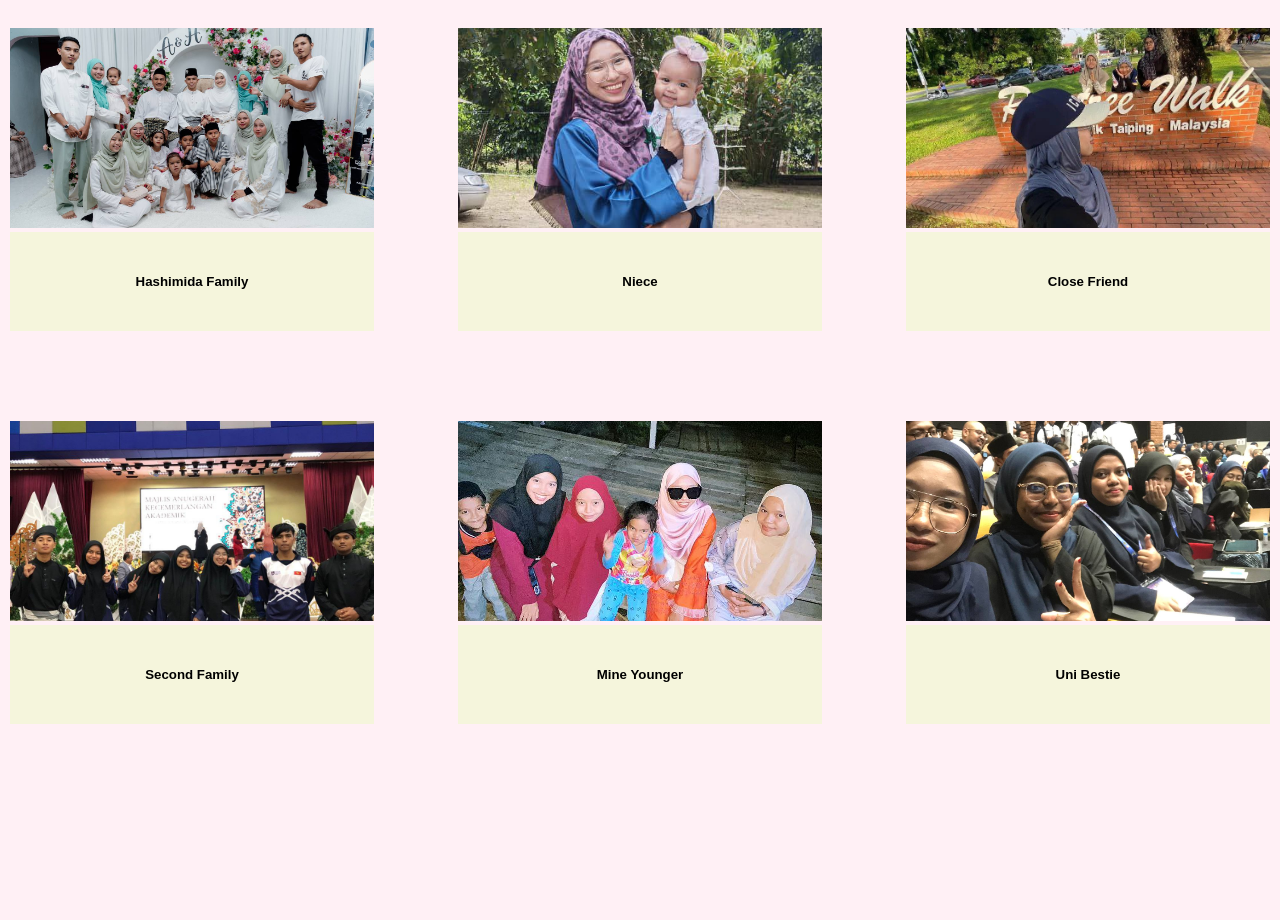
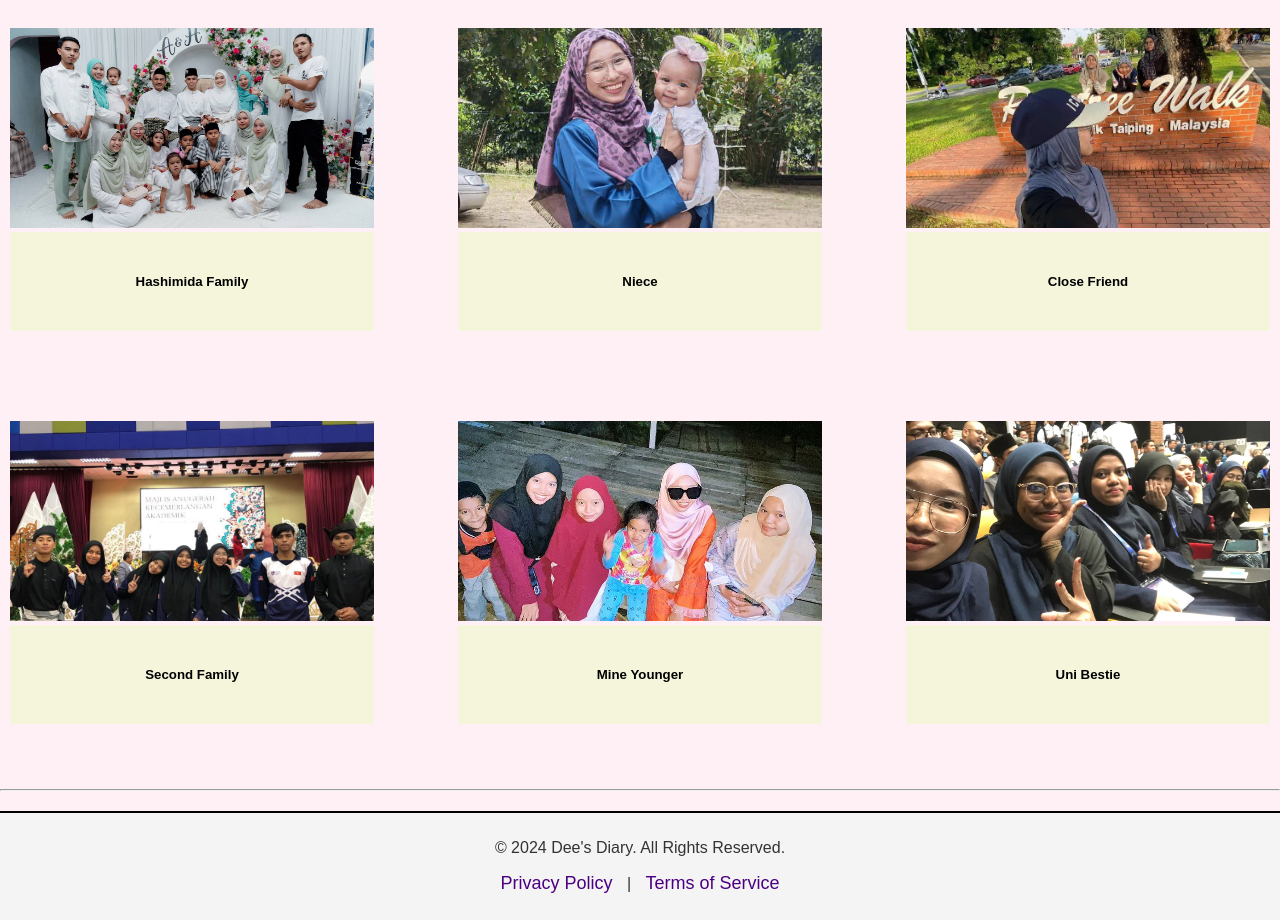
Before and after one commit to Dalilatul/Dee-s-Diary, a plain HTML site: page gallery.html in a window 1280 px wide. Shown: the part 348-1268 px from the top of the page. Before the commit the page ends 1117 px from the top, so only its background shows below. Drawn offline with Linux system fonts and the light colour scheme.

Commit message:
Update gallery.html
footer gallery

```diff
--- a/gallery.html
+++ b/gallery.html
@@ -136,6 +136,26 @@
         .w3-container h5 {
             text-align: center;
         }
+
+        /* Footer Styling */
+        footer {
+            background-color: #f4f4f4;
+            color: #333;
+            text-align: center;
+            padding: 10px 0;
+            border-top: 2px solid black;
+            margin-top: 20px;
+        }
+
+        footer a {
+            color: #4b0082;
+            text-decoration: none;
+            margin: 0 10px;
+        }
+
+        footer a:hover {
+            text-decoration: underline;
+        }
     </style>
 </head>
 <body>
@@ -219,6 +239,16 @@
             </div>
         </div>
     </div>
+     <hr>
+
+    <!-- Footer -->
+    <footer>
+        <p>&copy; 2024 Dee's Diary. All Rights Reserved.</p>
+        <p>
+            <a href="privacy.html">Privacy Policy</a> |
+            <a href="terms.html">Terms of Service</a>
+        </p>
+    </footer>
 
 </body>
 </html>
```
